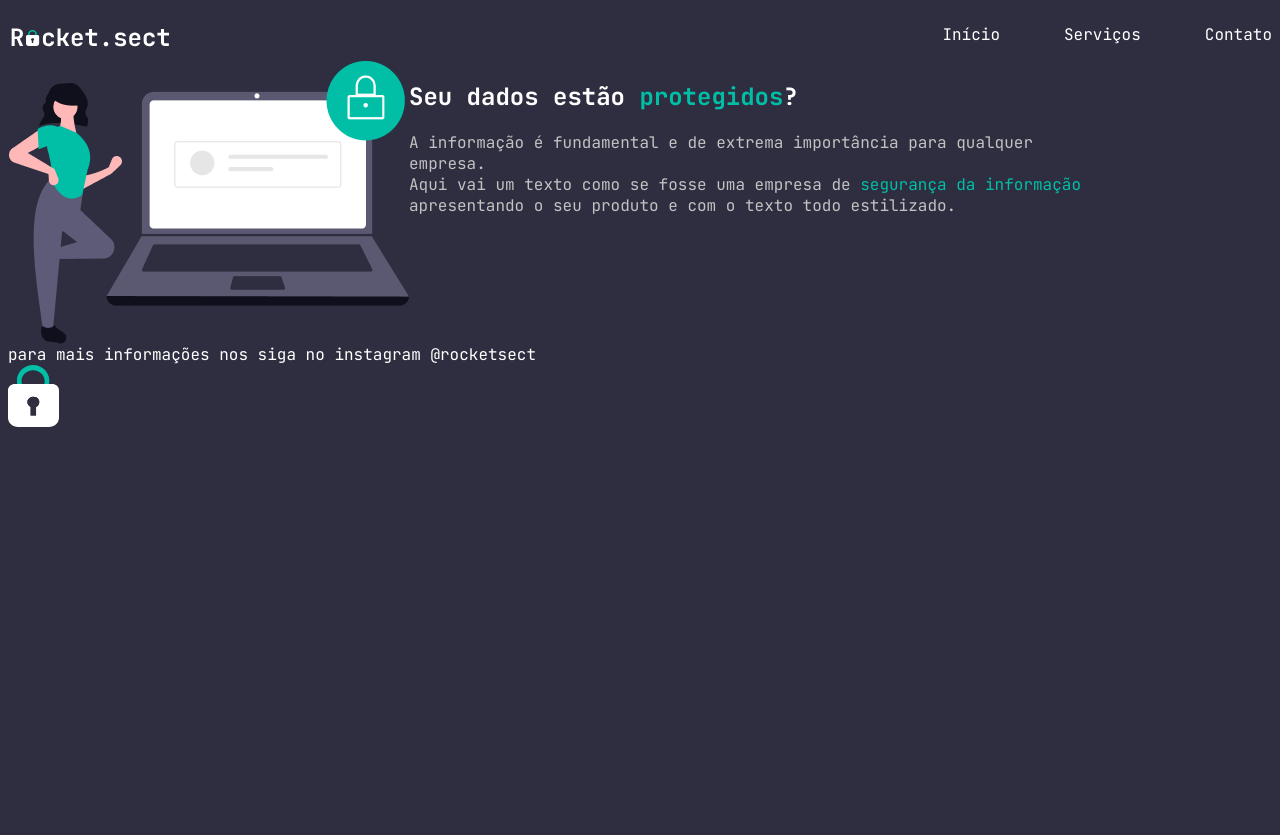
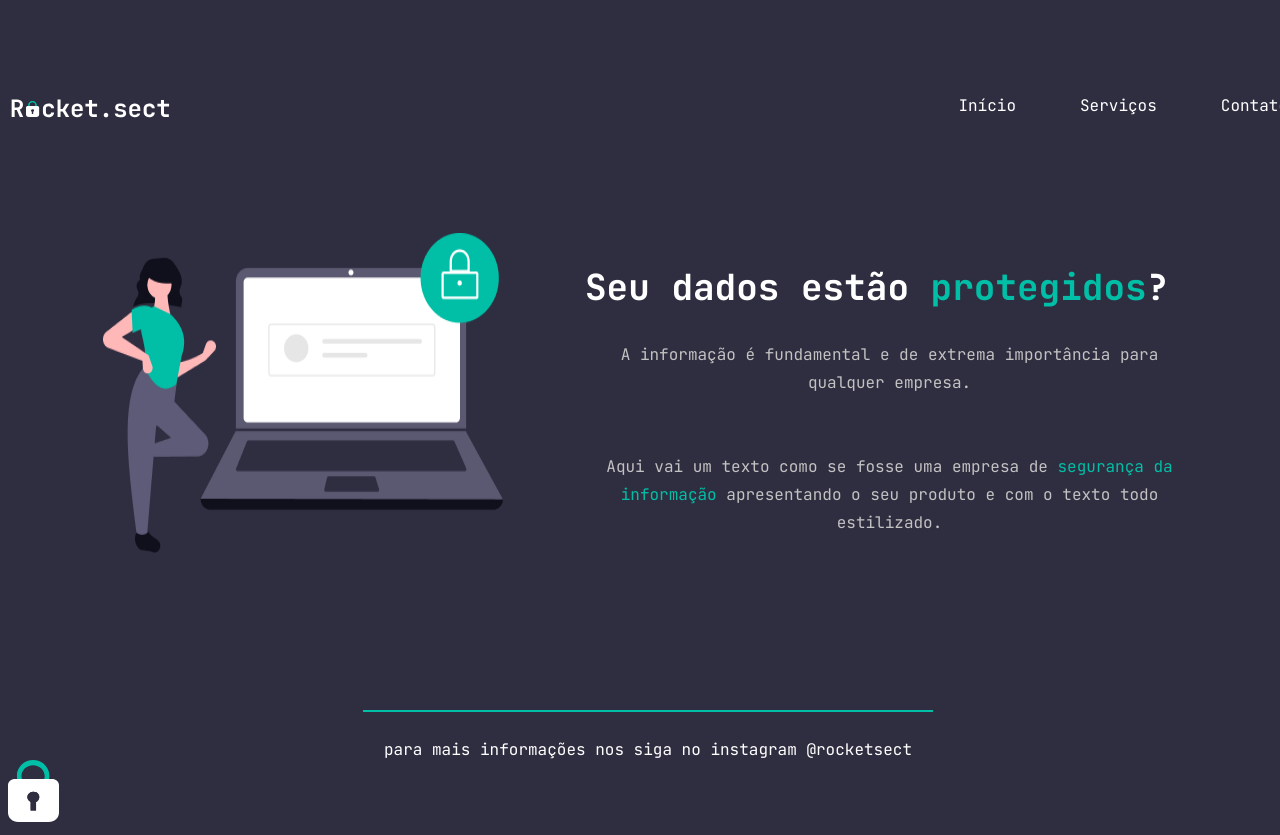
Before and after one commit to eziolemes/rocket.sect, a plain HTML site: page index.html in a window 1280 px wide. Before the commit the page ends 800 px from the top, so only its background shows below. Drawn offline with Linux system fonts and the light colour scheme.

Commit message:
layout finalizado

```diff
--- a/index.html
+++ b/index.html
@@ -13,7 +13,7 @@
     <link rel="stylesheet" href="style.css">
   </head>
   <body>
-    <div>
+    <div class="page">
       <nav>
         <img src="images/logo.svg" alt="Logo da Rocketseat.sect">
         <ul>
@@ -27,13 +27,14 @@
         <section>
           <h1>Seu dados estão <span>protegidos</span>?</h1>
           <p>
-            A informação é fundamental e de extrema importância para qualquer empresa.<br />
+            A informação é fundamental e de extrema importância para qualquer empresa.<br /><br /><br />
             Aqui vai um texto como se fosse uma empresa de <span>segurança da informação</span> apresentando o seu produto e com o texto todo estilizado.
           </p>
         </section>
 
       </main>
       <footer>
+        <div class="line"></div>
         para mais informações nos siga no instagram @rocketsect
       </footer>
     </div>
--- a/style.css
+++ b/style.css
@@ -2,6 +2,12 @@ body {
   background: #2F2E41;
 
   font-family: 'JetBrains Mono', sans-serif;
+}
+
+.page {
+  width: 1280px;
+  margin: 0 auto;
+  padding-top: 71px;
 }
 
 nav {
@@ -25,15 +31,38 @@ span {
   color: #00BFA6;
 }
 
+h1 {
+  font-weight: bold;
+  font-size: 36px;
+}
+
 h1, footer {
   color: #FFF;
 }
 
 p {
   color: #C2C2C2;
+  text-align: center;
+  line-height: 28px;
 }
 
 main {
   display: flex;
   width: 1092px;
+  gap: 82px;
+
+  margin: 101px auto 157px;
 }
+
+footer {
+  text-align: center;
+}
+
+.line {
+  width: 568px;
+  height: 0px;
+
+  margin: 0 auto 27px;;
+
+  border: 1px solid #00BFA6;
+}
```
